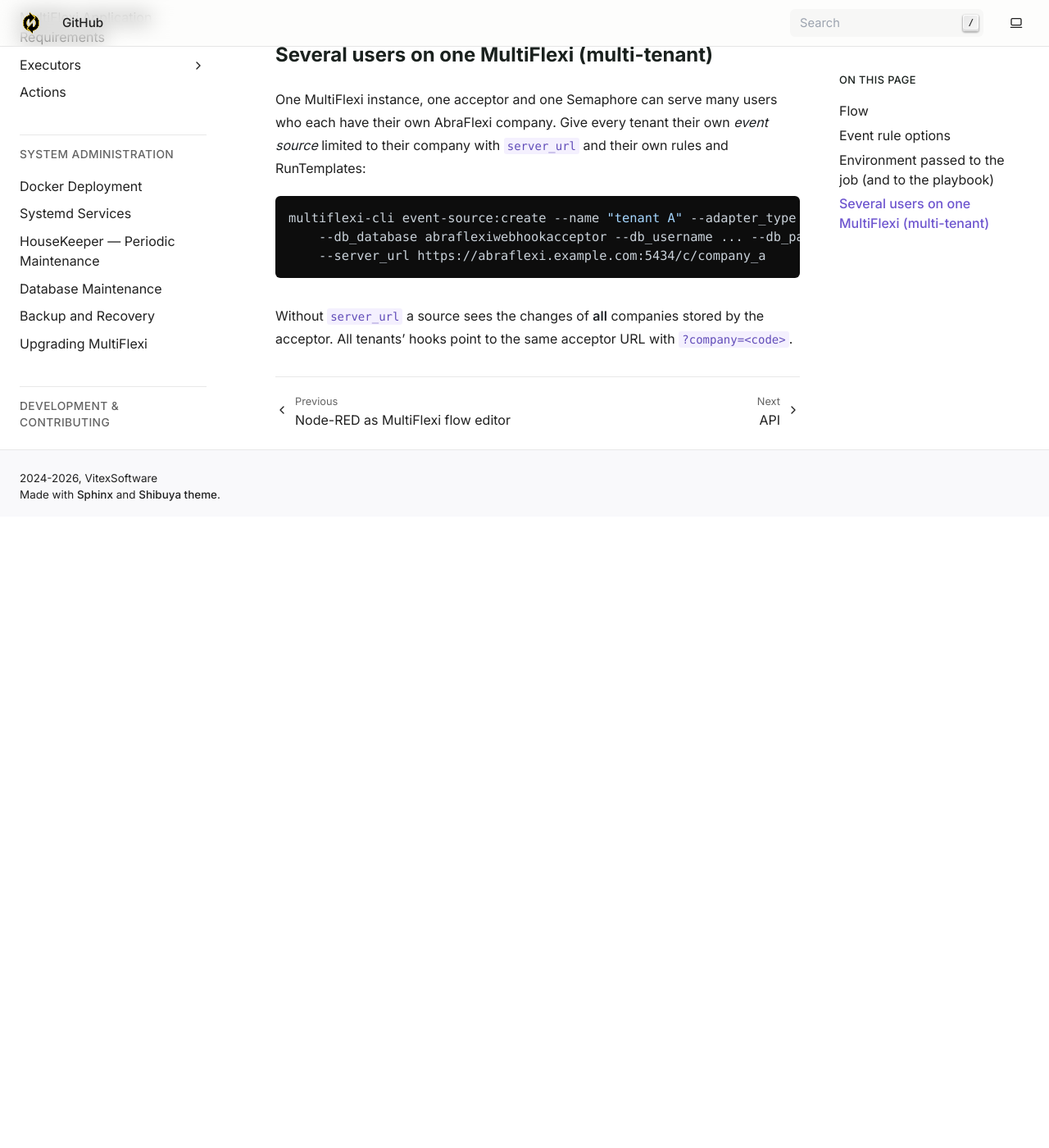
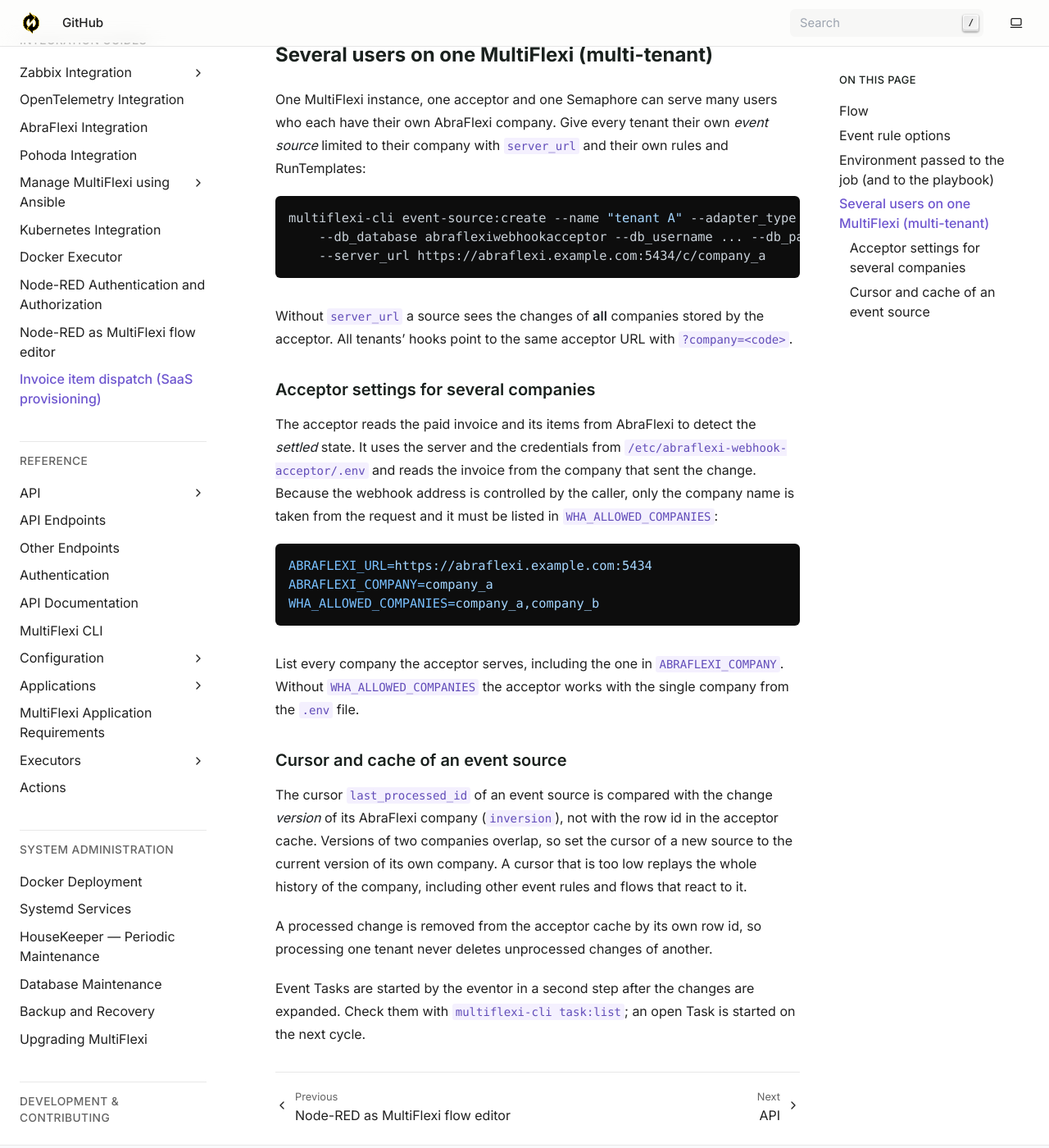
Before and after one commit to VitexSoftware/multiflexi-doc-en, a Sphinx documentation site: the page built from source/integrations/invoice-item-dispatch.rst, in a window 1280 px wide and 1400 px high, scrolled down 1753 px. Shown: the whole window at 82% size. Built offline with Sphinx 7.4.7, drawn with Linux system fonts in a browser that asks for light colours; before the commit the page ends 2383 px from its top, so only the background shows below that.

Commit message:
docs(invoice item dispatch): document multi-tenant acceptor and event source behavior
Co-Authored-By: Claude Sonnet 5.5 <noreply@anthropic.com>

```diff
--- a/source/integrations/invoice-item-dispatch.rst
+++ b/source/integrations/invoice-item-dispatch.rst
@@ -73,3 +73,36 @@ company with ``server_url`` and their own rules and RunTemplates:
 
 Without ``server_url`` a source sees the changes of **all** companies stored by the acceptor.
 All tenants' hooks point to the same acceptor URL with ``?company=<code>``.
+
+Acceptor settings for several companies
+~~~~~~~~~~~~~~~~~~~~~~~~~~~~~~~~~~~~~~~
+
+The acceptor reads the paid invoice and its items from AbraFlexi to detect the *settled*
+state. It uses the server and the credentials from ``/etc/abraflexi-webhook-acceptor/.env``
+and reads the invoice from the company that sent the change. Because the webhook address
+is controlled by the caller, only the company name is taken from the request and it must be
+listed in ``WHA_ALLOWED_COMPANIES``:
+
+.. code-block:: ini
+
+   ABRAFLEXI_URL=https://abraflexi.example.com:5434
+   ABRAFLEXI_COMPANY=company_a
+   WHA_ALLOWED_COMPANIES=company_a,company_b
+
+List every company the acceptor serves, including the one in ``ABRAFLEXI_COMPANY``. Without
+``WHA_ALLOWED_COMPANIES`` the acceptor works with the single company from the ``.env`` file.
+
+Cursor and cache of an event source
+~~~~~~~~~~~~~~~~~~~~~~~~~~~~~~~~~~~
+
+The cursor ``last_processed_id`` of an event source is compared with the change *version* of
+its AbraFlexi company (``inversion``), not with the row id in the acceptor cache. Versions
+of two companies overlap, so set the cursor of a new source to the current version of its
+own company. A cursor that is too low replays the whole history of the company, including
+other event rules and flows that react to it.
+
+A processed change is removed from the acceptor cache by its own row id, so processing one
+tenant never deletes unprocessed changes of another.
+
+Event Tasks are started by the eventor in a second step after the changes are expanded.
+Check them with ``multiflexi-cli task:list``; an open Task is started on the next cycle.
```
